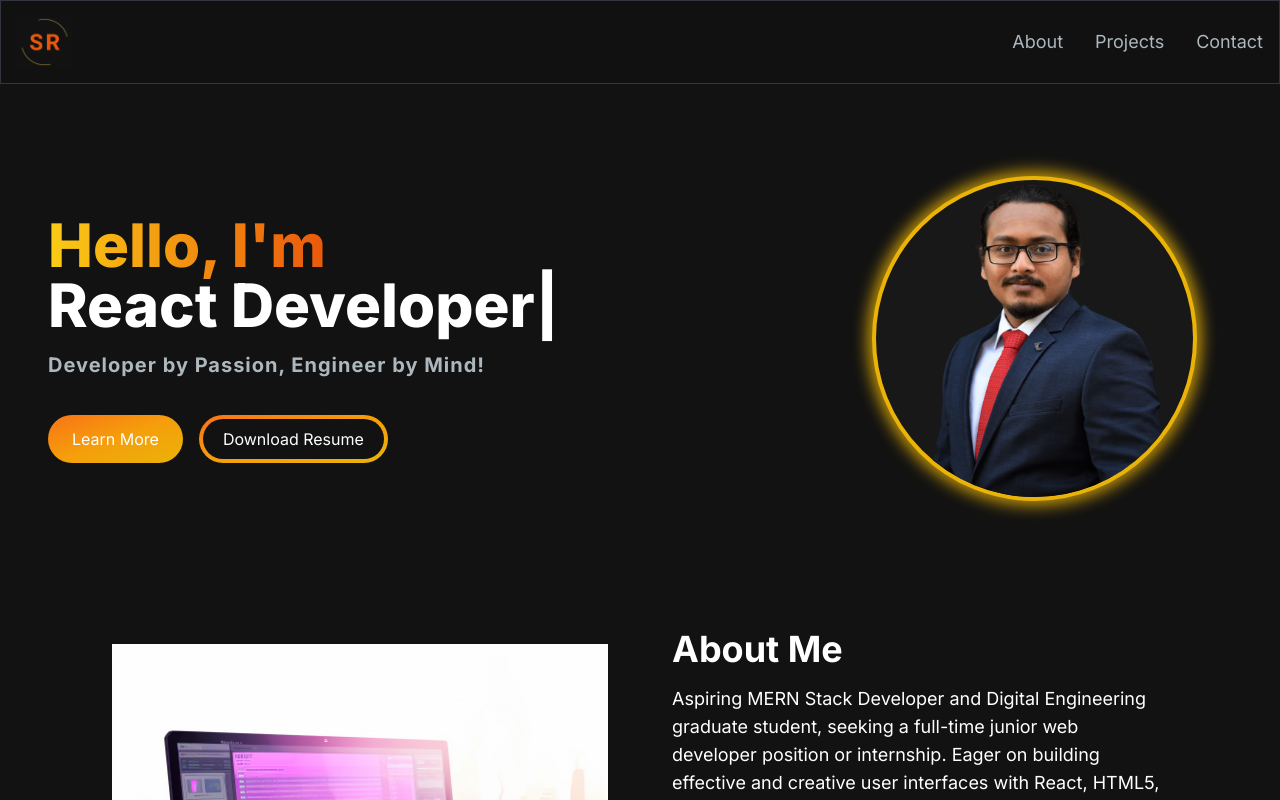
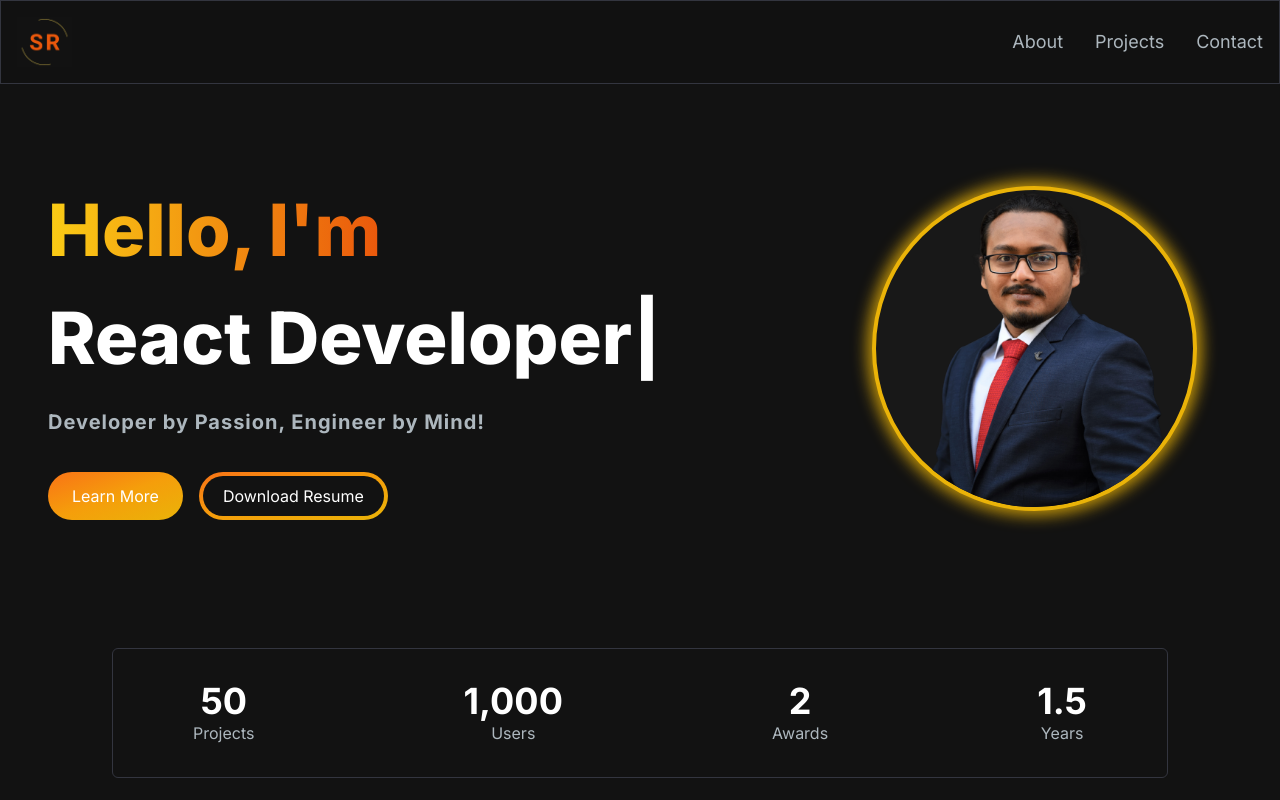
Before and after one commit to Rezwan66/shaikh-portfolio-nextjs, a Next.js app: page / in a window 1280 px wide. Shown: the top 800 px of the page. Built offline with nearby package versions, Linux system fonts and the light colour scheme.

Commit message:
added acheievements section

```diff
--- /dev/null
+++ b/src/app/components/AchievementsSection.jsx
@@ -0,0 +1,43 @@
+const achievementsList = [
+  {
+    metric: 'Projects',
+    value: '50',
+    postfix: '+',
+  },
+  {
+    prefix: '~',
+    metric: 'Users',
+    value: '1,000',
+  },
+  {
+    metric: 'Awards',
+    value: '2',
+  },
+  {
+    metric: 'Years',
+    value: '1.5',
+  },
+];
+
+const AchievementsSection = () => {
+  return (
+    <section className="py-8 px-4 xl:gap-16 sm:py-16 xl:px-16">
+      <div className="border-[#33353F] border rounded-md py-8 px-16 flex flex-row items-center justify-between">
+        {achievementsList.map((achievement, idx) => {
+          return (
+            <div
+              key={idx}
+              className="flex flex-col items-center justify-center mx-4"
+            >
+              <h2 className="text-white text-4xl font-bold">
+                {achievement.value}
+              </h2>
+              <p className="text-[#ADB7BE] text-base">{achievement.metric}</p>
+            </div>
+          );
+        })}
+      </div>
+    </section>
+  );
+};
+export default AchievementsSection;
--- a/src/app/components/EmailSection.jsx
+++ b/src/app/components/EmailSection.jsx
@@ -8,7 +8,7 @@ const EmailSection = () => {
   return (
     <section className="grid md:grid-cols-2 my-12 md:my-12 py-24 gap-4 relative">
       {/* mash */}
-      <div className="bg-[radial-gradient(ellipse_at_center,_var(--tw-gradient-stops))]  from-primary-900 to-transparent rounded-full h-80 w-80 z-0 blur-lg absolute top-3/4 -left-4 transform -translate-x-1/2 -translate-1/2"></div>
+      <div className="bg-[radial-gradient(ellipse_at_center,_var(--tw-gradient-stops))]  from-yellow-900 to-transparent rounded-full h-80 w-80 z-0 blur-lg absolute top-3/4 -left-4 transform -translate-x-1/2 -translate-1/2"></div>
       <div className="z-10">
         <h5 className="text-xl font-bold text-white my-2">
           {' '}
--- a/src/app/components/Footer.jsx
+++ b/src/app/components/Footer.jsx
@@ -1,10 +1,24 @@
+import Image from 'next/image';
+import Link from 'next/link';
+
 const Footer = () => {
   return (
-    <>
-      <div>
-        <h2> HELLO I Am Footer </h2>
+    <footer className="footer border border-t-[#33353F] border-l-transparent border-r-transparent text-white">
+      <div className="container p-12 flex justify-between items-center">
+        {/* logo */}
+        <Link href={'/'} className="text-2xl md:text-5xl font-semibold">
+          <Image
+            alt="website logo"
+            src="/images/logo_web.png"
+            width={55}
+            height={55}
+          />
+        </Link>
+        <p className="text-slate-400">
+          © Shaikh Rezwan {new Date().getFullYear()}. All rights reserved.
+        </p>
       </div>
-    </>
+    </footer>
   );
 };
 export default Footer;
--- a/src/app/components/HeroSection.jsx
+++ b/src/app/components/HeroSection.jsx
@@ -10,8 +10,8 @@ const HeroSection = () => {
     <section className="lg:py-16">
       <div className="grid grid-cols-1 sm:grid-cols-12">
         {/* text */}
-        <div className="col-span-8 place-self-center text-center sm:text-left sm:justify-self-start">
-          <h1 className="text-white mb-4 text-4xl sm:text-5xl lg:text-6xl font-extrabold">
+        <div className="col-span-8 place-self-center text-center sm:text-left justify-self-start">
+          <h1 className="text-white mb-4 text-4xl sm:text-5xl lg:text-7xl lg:leading-normal font-extrabold">
             <span className="text-transparent bg-clip-text bg-gradient-to-r from-yellow-400 to-orange-600">
               Hello, I&apos;m{' '}
             </span>
--- a/src/app/page.js
+++ b/src/app/page.js
@@ -4,6 +4,8 @@ import Navbar from "./components/Navbar";
 import AboutSection from "./components/AboutSection";
 import ProjectsSection from "./components/ProjectsSection";
 import EmailSection from "./components/EmailSection";
+import Footer from "./components/Footer";
+import AchievementsSection from "./components/AchievementsSection";
 
 export default function Home() {
   return (
@@ -11,10 +13,12 @@ export default function Home() {
       <Navbar />
       <div className="container mt-24 mx-auto py-4 px-12">
         <HeroSection />
+        <AchievementsSection />
         <AboutSection />
         <ProjectsSection />
         <EmailSection />
       </div>
+      <Footer />
     </main>
   );
 }
```
